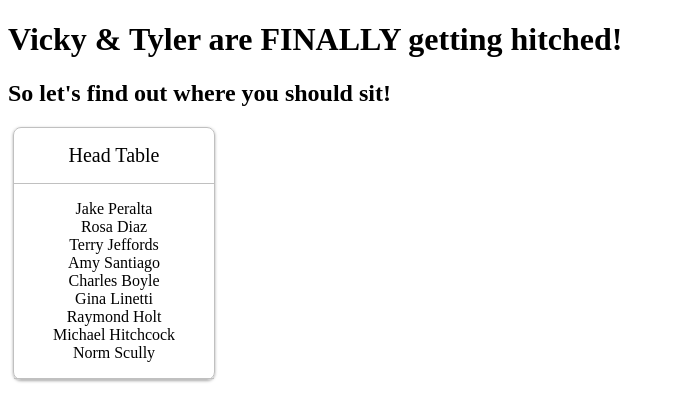
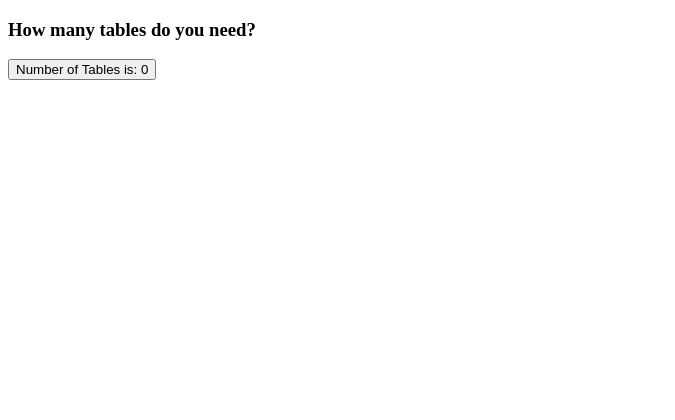
Before and after one commit to vickyfenwicksehl/wedding-seating-chart-app, a Vue app: page / in a window 1280 px wide. Shown: the top 420 px of the page, without its empty margins (0-675 px from the left). Built offline with nearby package versions, Linux system fonts and the light colour scheme.

Commit message:
cleanup and consistent workflow

```diff
--- a/App.vue
+++ /dev/null
@@ -1,53 +0,0 @@
-<template>
-<h1>Vicky & Tyler are FINALLY getting hitched!</h1>
-<h2>So let's find out where you should sit!</h2>
-    <div class="table">
-        <div class ="tableNumber">
-            Head Table
-            <slot name ="tableNumber"/>
-        </div>
-
-        <div class="tableGuests">
-            Jake Peralta<br>
-            Rosa Diaz<br>
-            Terry Jeffords<br>
-            Amy Santiago<br>
-            Charles Boyle<br>
-            Gina Linetti<br>
-            Raymond Holt<br>
-            Michael Hitchcock<br>
-            Norm Scully<br>
-            <slot name ="tableGuests"/>
-        </div>
-    </div>
-
-</template>
-
-<script>
-
-</script>
-
-<style scoped>
-.table{
-  border: 1px solid silver;
-  border-radius: 8px;
-  max-width: 200px;
-  margin: 0 5px;
-  cursor:pointer;
-  box-shadow: 0px 1px 3px darkgrey;
-  transition: 0.2s;
-}
-.tableNumber, .tableGuests{
-  padding: 16px;
-  text-transform: capitalize;
-  text-align: center;
-  border-bottom: 1px solid silver;
-}
-.tableNumber{
-    font-size:1.25em;
-}
-.table:hover{
-  transition: 0.2s;
-  box-shadow: 0px 1px 9px darkgrey;
-}
-</style>
--- a/package.json
+++ b/package.json
@@ -13,7 +13,8 @@
     "lint": "eslint . --ext .vue,.js,.jsx,.cjs,.mjs,.ts,.tsx,.cts,.mts --fix --ignore-path .gitignore"
   },
   "dependencies": {
-    "pinia": "^2.0.11",
+    "pinia": "^2.0.12",
+    "pinia-plugin-persistedstate": "^1.5.1",
     "vue": "^3.2.29",
     "vue-router": "^4.0.12"
   },
--- /dev/null
+++ b/src/components/TableSetting.vue
@@ -0,0 +1,44 @@
+<template>
+<div class="table">
+    <div class="tableName">
+      <slot name="tableName" />
+        {{ table.tableName }}
+    </div>
+
+   <div class="guests">
+      <slot name="guests" />
+        {{ tableGuestName }}
+    </div>
+
+  </div>
+</template>
+
+<script>
+
+</script>
+
+<style scoped>
+.table{
+  border: 1px solid silver;
+  border-radius: 8px;
+  max-width: 200px;
+  margin: 0 5px;
+  cursor:pointer;
+  box-shadow: 0px 1px 3px darkgrey;
+  transition: 0.2s;
+}
+.guests{
+  padding: 16px;
+  text-transform: capitalize;
+  text-align: center;
+font-size:1.25em;
+}
+.table, .guests{
+  border-bottom: 1px solid silver;
+}
+
+.table:hover{
+  transition: 0.2s;
+  box-shadow: 0px 1px 9px darkgrey;
+}
+</style>
--- /dev/null
+++ b/src/stores/store.js
@@ -0,0 +1,21 @@
+import { defineStore } from 'pinia'
+
+export const useStore = defineStore('store',{
+    state: () =>{
+        return{
+           tableName: 'Table One',[
+           {
+               tableGuestId: 0,
+               tableGuestName: 'Jake Peralta',
+               isSeated: true,
+           },
+           {
+               tableGuestId: 1,
+               tableGuestName: 'Amy Santiago',
+               isSeated: true
+           }
+        ]
+
+        }
+    }
+})
--- /dev/null
+++ b/src/views/App.vue
@@ -0,0 +1,44 @@
+<template>
+<div class="tableCount">
+  <h3> How many tables do you need? </h3>
+  <button @click="numberOfTables">Number of Tables is: {{ tableNumbers }}</button>
+</div>
+
+  <table />
+
+  <div v-bind="tableName">
+    {{ table.tableName }}
+  </div>
+
+<div v-bind="guests">
+  {{ table.guests}}
+  </div>
+
+
+
+</template>
+
+<script setup>
+//import { useStore } from '../stores/store'
+import { ref, onMounted} from 'vue'
+import table from '../components/TableSetting.vue'
+
+
+
+const tableNumbers = ref(0)
+
+function numberOfTables(){
+  tableNumbers.value++
+}
+
+onMounted(()=>{
+  console.log(`The number of tables is ${tableNumbers.value}`)
+})
+
+
+
+</script>
+
+<style scoped>
+
+</style>
--- a/tsconfig.json
+++ b/tsconfig.json
@@ -1,6 +1,6 @@
 {
   "extends": "@vue/tsconfig/tsconfig.web.json",
-  "include": ["env.d.ts", "src/**/*", "src/**/*.vue"],
+  "include": ["env.d.ts", "src/**/*", "src/**/*.vue", "index.js"],
   "compilerOptions": {
     "baseUrl": ".",
     "paths": {
```
Also changed, not shown: index.js (+6 -1 lines), GuestList.vue (deleted), Seat.vue (deleted), Table.vue (deleted), TableGuests.vue (deleted), TableNumbers.vue (deleted), 1 other file (tests, documents, lock files or other folders).
